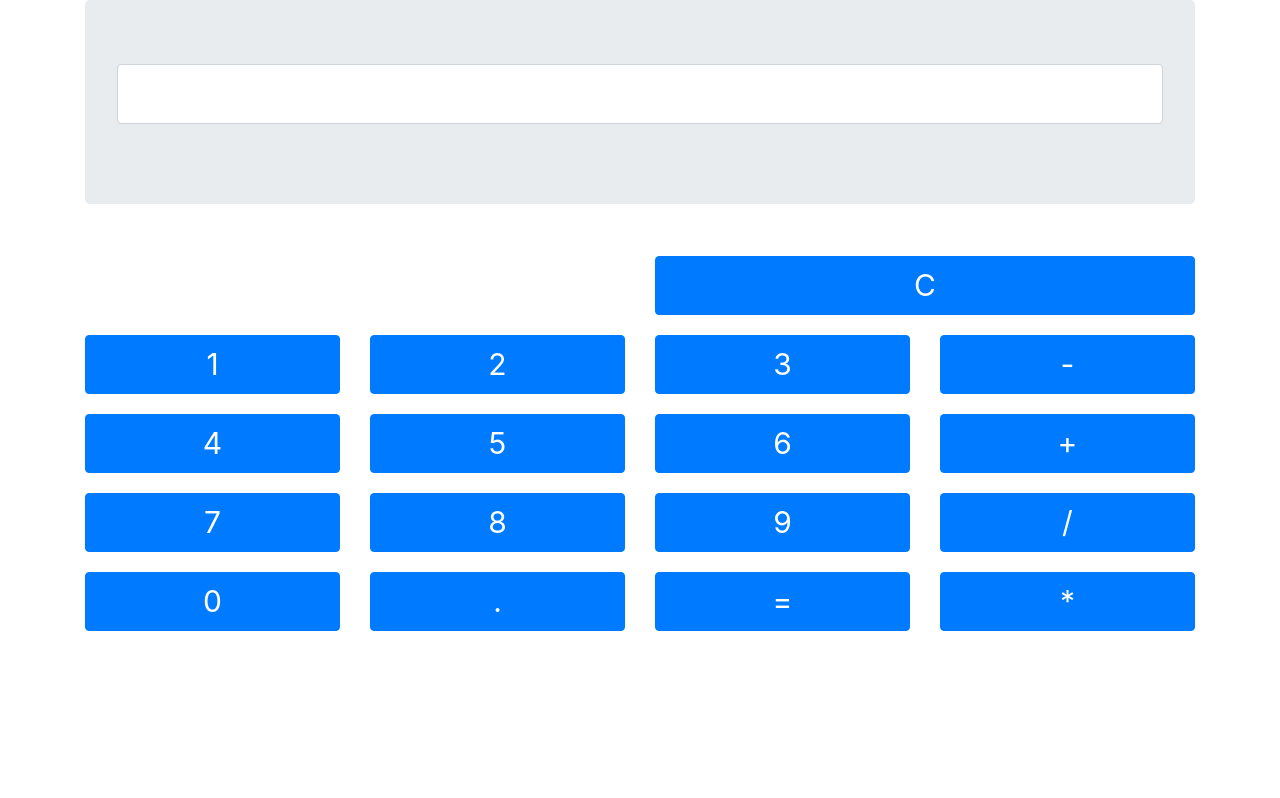
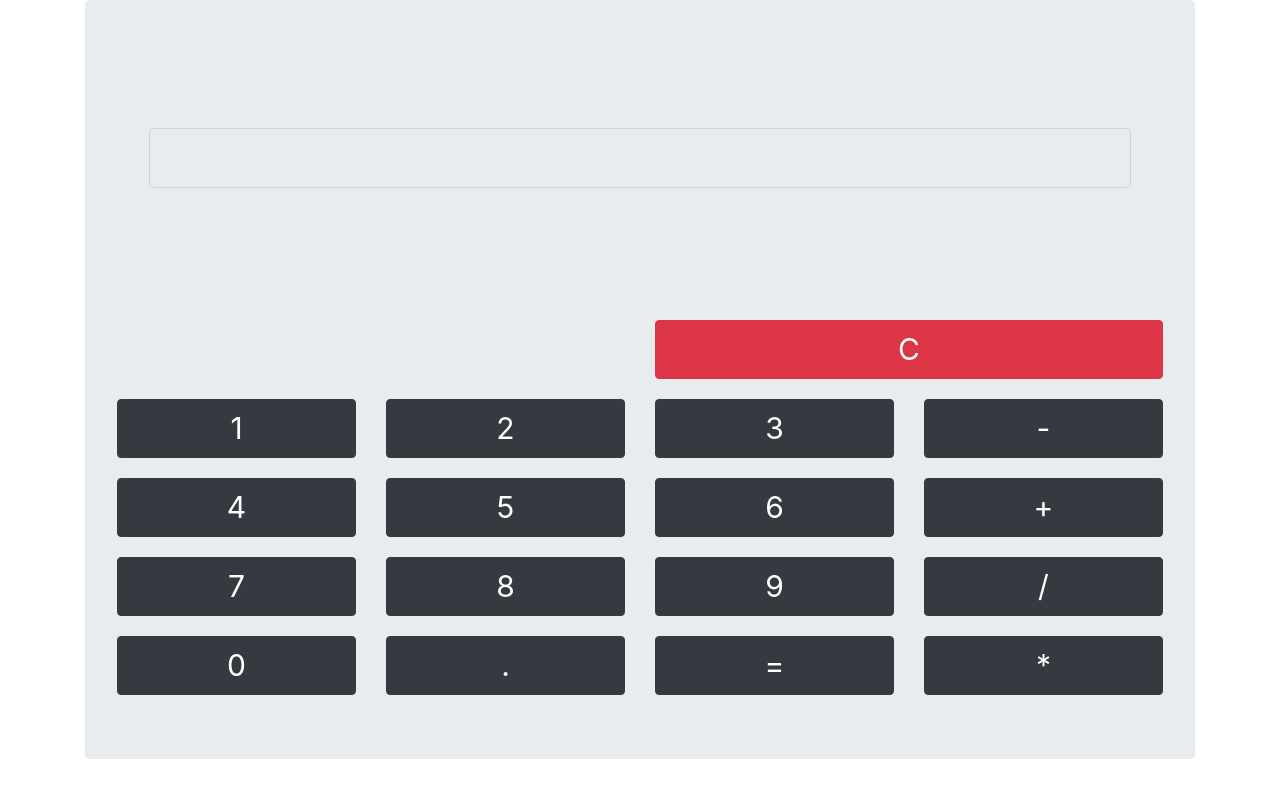
Before and after one commit to viniciussribeiro/Projeto_calculadora, a website: page www/index.html in a window 1280 px wide. Drawn offline with Linux system fonts and the light colour scheme.

Commit message:
Trocando cor dos botões, do fundo da tela e dando valores pra 0 e .

```diff
--- a/www/index.html
+++ b/www/index.html
@@ -8,6 +8,7 @@
   <link rel="stylesheet" href="components/loader.css">
   <link rel="stylesheet" href="css/style.css">
   <link rel="stylesheet" href="lib/bootstrap/css/bootstrap.min.css">
+  <script src="components/calc.js"></script>
 </head>
 <style>
    .display {
@@ -18,76 +19,78 @@
 </style>
 <body>
       <div class="container">
+         <div class="jumbotron" id="fundoAmarelo">
             <div class="row">
                 <div class="col-12">
                     <div class="jumbotron">
                           <div class="form-group">
-                            <input type="text" class="form-control display">
+                            <input type="text" class="form-control display" readonly id="display">
                           </div>
                       </div>
                 </div>
             </div>
             <div class="row linha">
               <div class="offset-6  col-6">
-                 <button class="btn btn-primary btn-block">C</button>
+                 <button class="btn btn-danger btn-block "id="c">C</button>
                </div>
             </div>
             <div class="row linha">
                <div class="col-3">
-                 <button class="btn btn-primary btn-block">1</button>
+                 <button class="btn btn-dark btn-block numerico" value="1">1</button>
                </div>
                 <div class="col-3">
-                    <button class="btn btn-primary btn-block">2</button>
+                    <button class="btn btn-dark btn-block numerico" value="2">2</button>
                 </div>
                 <div class="col-3">
-                    <button class="btn btn-primary btn-block">3</button>
+                    <button class="btn btn-dark btn-block numerico" value="3">3</button>
                 </div>
                 <div class="col-3">
-                    <button class="btn btn-primary btn-block">-</button>
+                    <button class="btn btn-dark btn-block numerico" id="sub">-</button>
                 </div>
             </div>
             <div class="row linha">
                  <div class="col-3">
-                 <button class="btn btn-primary btn-block">4</button>
+                 <button class="btn btn-dark btn-block numerico" value="4">4</button>
                </div>
                 <div class="col-3">
-                    <button class="btn btn-primary btn-block">5</button>
+                    <button class="btn btn-dark btn-block numerico" value="5">5</button>
                 </div>
                 <div class="col-3">
-                    <button class="btn btn-primary btn-block">6</button>
+                    <button class="btn btn-dark btn-block numerico" value="6">6</button>
                 </div>
                 <div class="col-3">
-                    <button class="btn btn-primary btn-block">+</button>
+                    <button class="btn btn-dark btn-block" id="somar">+</button>
                 </div>
             </div>
             <div class="row linha">
                  <div class="col-3">
-                 <button class="btn btn-primary btn-block">7</button>
+                 <button class="btn btn-dark btn-block numerico" value="7">7</button>
                </div>
                 <div class="col-3">
-                    <button class="btn btn-primary btn-block">8</button>
+                    <button class="btn btn-dark btn-block numerico" value="8">8</button>
                 </div>
                 <div class="col-3">
-                    <button class="btn btn-primary btn-block">9</button>
+                    <button class="btn btn-dark btn-block numerico" value="9">9</button>
                 </div>
                 <div class="col-3">
-                    <button class="btn btn-primary btn-block">/</button>
+                    <button class="btn btn-dark btn-block " id="div">/</button>
                 </div>
             </div>
             <div class="row linha">
                  <div class="col-3">
-                 <button class="btn btn-primary btn-block">0</button>
+                 <button class="btn btn-dark btn-block numerico" value="0">0</button>
                </div>
                 <div class="col-3">
-                    <button class="btn btn-primary btn-block">.</button>
+                    <button class="btn btn-dark btn-block numerico" value=".">.</button>
                 </div>
                 <div class="col-3">
-                    <button class="btn btn-primary btn-block">=</button>
+                    <button class="btn btn-dark btn-block"id="igual" >=</button>
                 </div>
                 <div class="col-3">
-                    <button class="btn btn-primary btn-block">*</button>
+                    <button class="btn btn-dark btn-block" id="mult">*</button>
                 </div>
             </div>
+         </div>
       </div>
 </body>
 </html>
```
